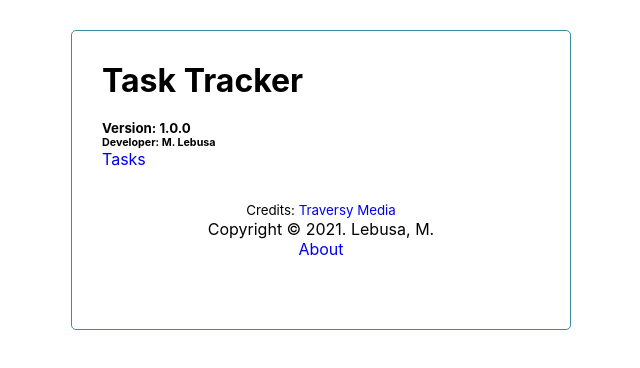
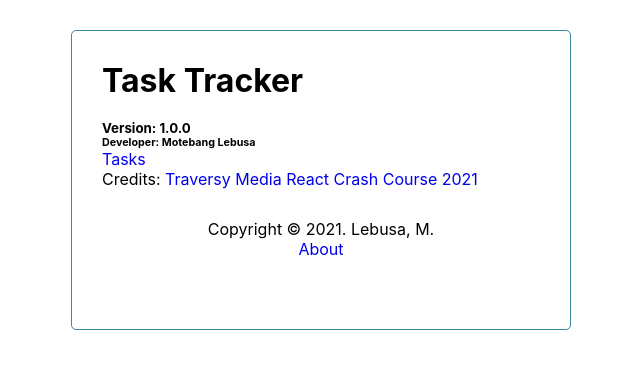
Before and after one commit to lebusa/task-tracker-client, a React (Create React App) app: page /about in a window 1280 px wide. Shown: the top 368 px of the page, without its empty margins (319-959 px from the left). Built offline with nearby package versions, Linux system fonts and the light colour scheme; no server answers.

Commit message:
moved credits to About pg frm footer

```diff
--- a/src/components/About.js
+++ b/src/components/About.js
@@ -10,11 +10,25 @@ const About = () => {
     <div>
       <h5>Version: 1.0.0</h5>
 
-      <h6>Developer: M. Lebusa</h6>
+      <h6>Developer: Motebang Lebusa</h6>
 
       <Link to="/" className="link">
         Tasks
       </Link>
+
+
+      <p>Credits:{" "}
+        <Link
+          to="https://www.youtube.com/watch?v=w7ejDZ8SWv8"
+          rel="noreferrer"
+          target="_blank"
+          className="link"
+        >
+          Traversy Media React Crash Course 2021
+        </Link>
+      </p>
+
+
     </div>
   );
 };
--- a/src/components/Footer.js
+++ b/src/components/Footer.js
@@ -6,17 +6,7 @@ const Footer = (props) => {
     <footer className="footer">
       <div className="col"></div>
 
-      <small>
-        Credits:{" "}
-        <Link
-          to="https://www.youtube.com/watch?v=w7ejDZ8SWv8"
-          rel="noreferrer"
-          target="_blank"
-          className="link"
-        >
-          Traversy Media
-        </Link>
-      </small>
+
 
       <div>Copyright &copy; 2021. Lebusa, M.</div>
       <div>
```
